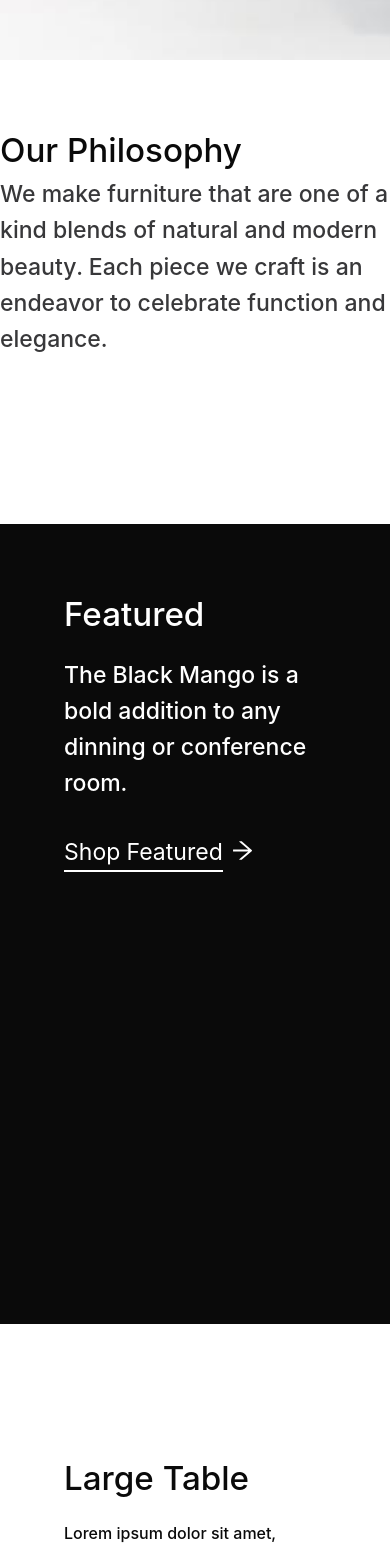
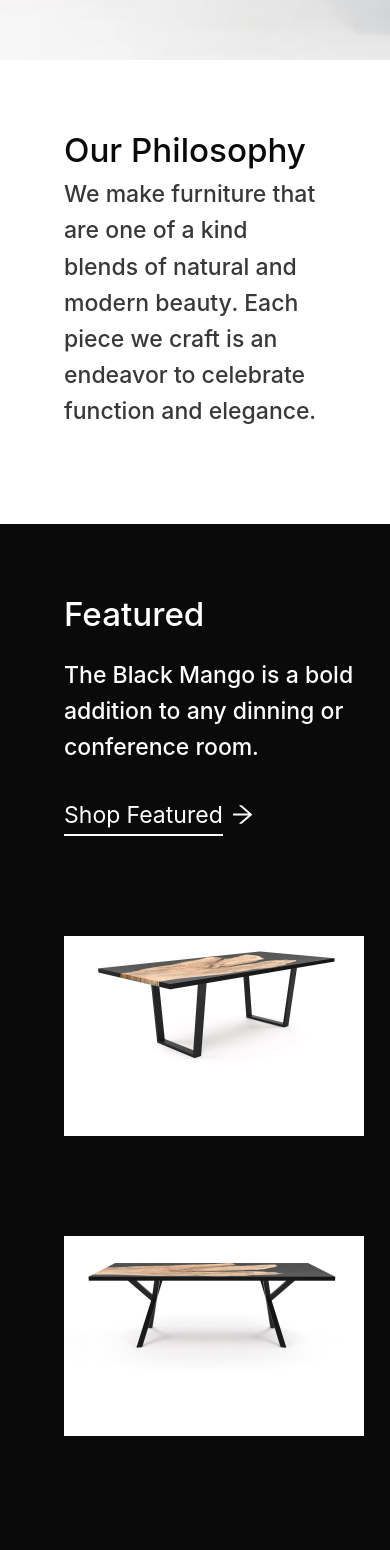
Before and after one commit to LucasZapico/modalero-store-prototype-1.0, a React (Create React App) app: page / in a window 390 px wide. Shown: the part 840-2390 px from the top of the page. Built offline with nearby package versions, Linux system fonts and the light colour scheme.

Commit message:
add responsive styles

```diff
--- a/src/components/HomePage.js
+++ b/src/components/HomePage.js
@@ -9,8 +9,10 @@ import Collections from "./Collection";
 
 const HomeFeatured = () => {
   return (
-    <div className="home__featured section--default bg--dark padding__all--l">
-      <div className="col">
+    <div className="section--default bg--dark">
+    <div className="home__featured  padding__all--l container__content">
+
+      <div className="col featured__content padding__bottom--l">
       <h3>Featured</h3>
       <h5 className="display-caption">The Black Mango is a bold addition to any dinning or conference  room. </h5>
       <Link className="cta margin__top--m">
@@ -20,13 +22,14 @@ const HomeFeatured = () => {
         </div>
       </Link>
       </div>
-      <div className="col">
-        <div className="featured-one ">
+      <div className="col featured__images">
+        <div className="featured-one featured__image">
 
         </div>
-        <div className="featured-two ">
+        <div className="featured-two featured__image">
 
         </div>
+      </div>
       </div>
     </div>
   )
@@ -37,7 +40,7 @@ const HomePage = () => {
     <div className="page__home">
       <HomeHero/>
       <section className="section--small">
-        <div className="margin__vert--l">
+        <div className="margin__vert--l padding__hor--l">
         <h3 className=" center">Our Philosophy</h3>
         <h5 className="center margin__top color-sec">We make furniture that are one of a kind blends of natural and modern beauty. Each piece we craft is an endeavor to celebrate function and elegance.</h5>
 
```
